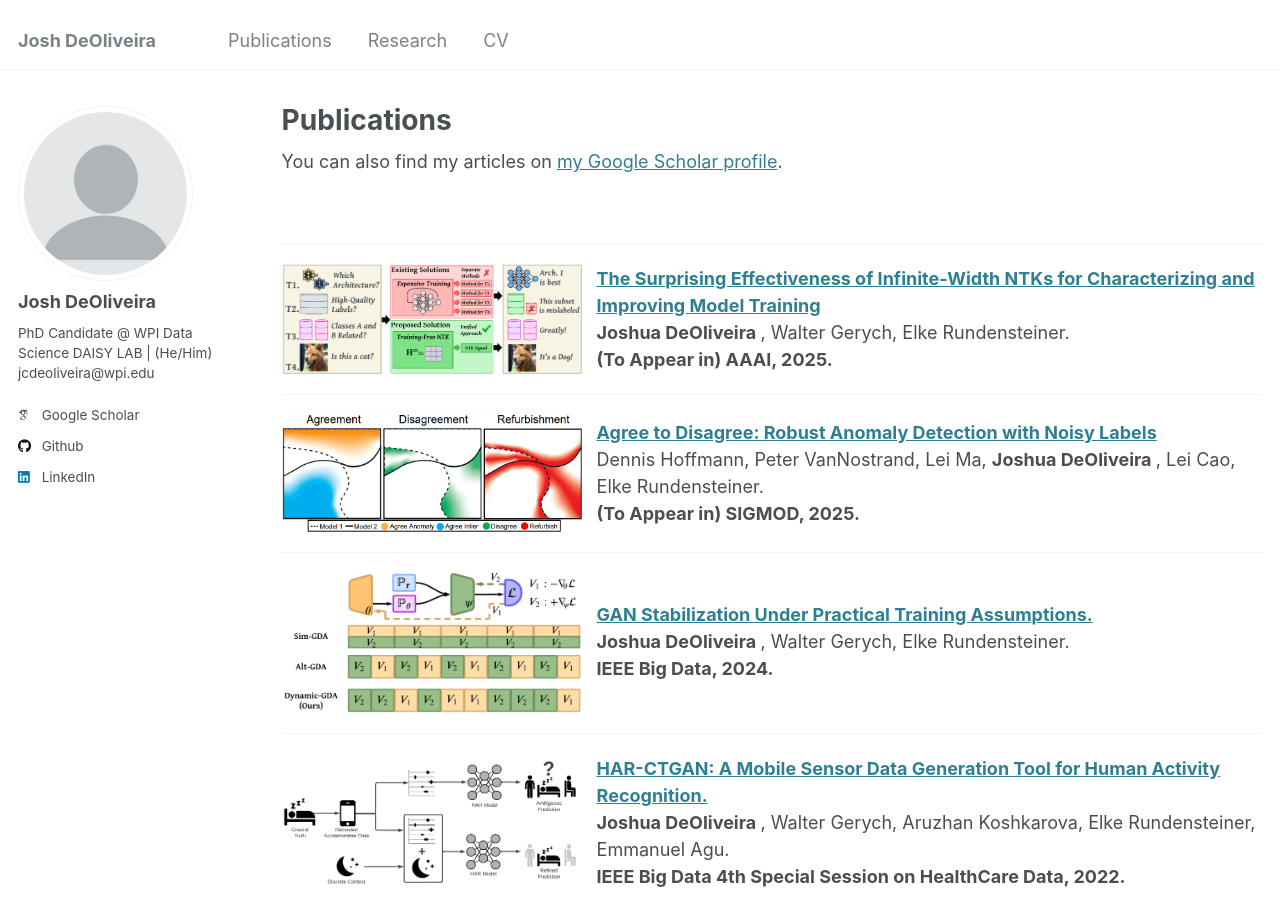
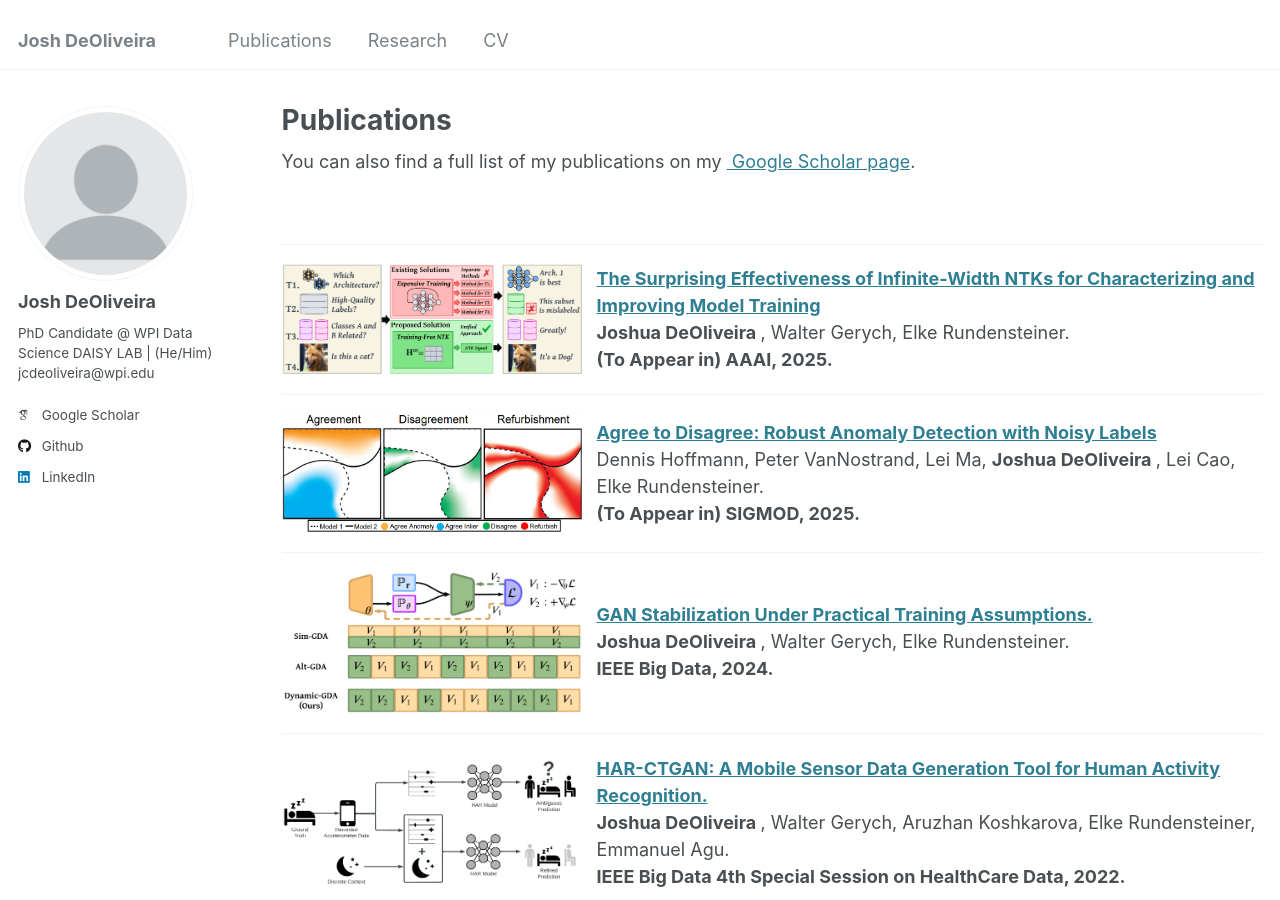
Before and after one commit to deoliveirajoshua/deoliveirajoshua.github.io, a Jekyll site: the page built from _pages/publications.md, in a window 1280 px wide and 900 px high. Built offline with Jekyll 4.4.1, drawn with Linux system fonts in a browser that asks for light colours; some web fonts are replaced.

Commit message:
publications

```diff
--- a/_pages/publications.md
+++ b/_pages/publications.md
@@ -5,7 +5,7 @@ permalink: /publications/
 author_profile: true
 ---
 
-<div class="wordwrap">You can also find my articles on <a href="{{site.author.googlescholar}}">my Google Scholar profile</a>.</div>
+<div class="wordwrap">You can also find a full list of my publications on my <a href="{{site.author.googlescholar}}"> Google Scholar page</a>.</div>
 
 <br>
 
```
